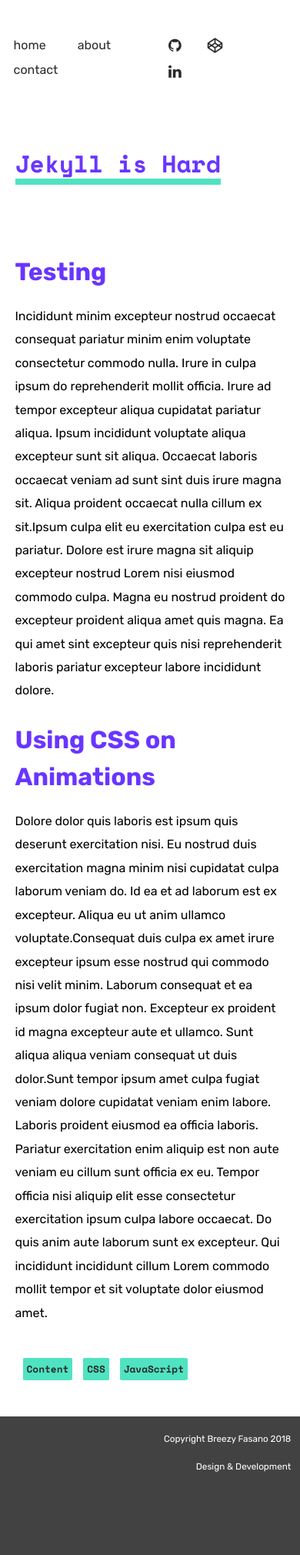
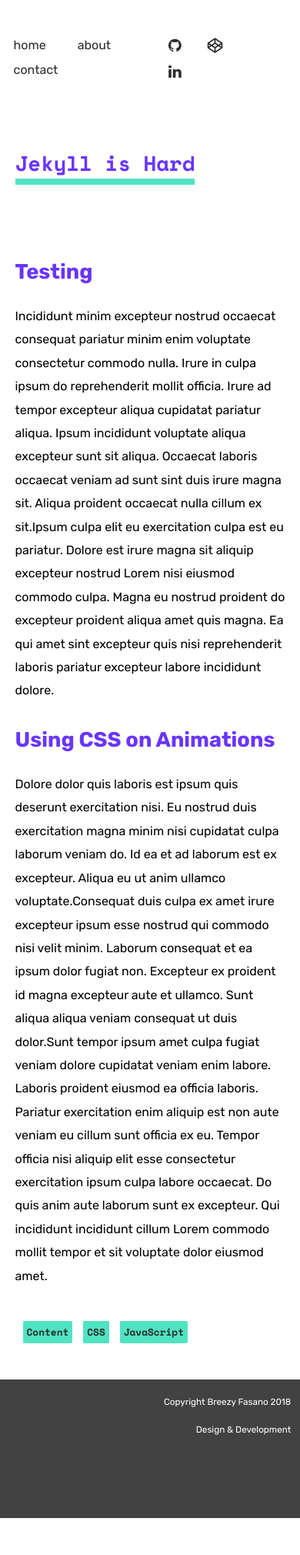
Before and after one commit to breezyfasano/breezyfasano-site, a Jekyll site: the page built from _posts/2018-09-14-Jekyll-Sucks.md, in a window 390 px wide. Shown: the whole page at 77% size. Built offline with Jekyll 4.4.1, drawn with Linux system fonts in a browser that asks for light colours; nearby versions of some CDN libraries; after the commit the page ends 1972 px from its top, so only the background shows below that.

Commit message:
more mobile typography improvements

```diff
--- a/_sass/_desktop-only.scss
+++ b/_sass/_desktop-only.scss
@@ -43,6 +43,13 @@
         font-size: 4.1vw;
     }
 
+    // post content styling
+    .post-content {
+        h2 {
+            font-size: 2rem;
+        }
+    }
+
     // footer.html styling
     .footer {
         font-size: 1vw;
--- a/_sass/_page.scss
+++ b/_sass/_page.scss
@@ -1,6 +1,6 @@
 .page-header { // also class used for post titles
     font-family: $headerfont;
-    font-size: 8vw;
+    font-size: 7vw;
     color: $electricpurp;
     display: inline-block;
     margin: 0 0 5vw 0vw;
--- a/_sass/_posts.scss
+++ b/_sass/_posts.scss
@@ -38,7 +38,7 @@ body:not(a) {
     }
 
     h2 {
-        font-size:2rem;
+        font-size:1.7rem;
         color: $electricpurp;
     }
 
--- a/css/styles.scss
+++ b/css/styles.scss
@@ -98,7 +98,7 @@ a {
 .intro-desc p {
     font-family: $basefont;
     color: #fff;
-    line-height: 4vh;
+    line-height: 1.7rem;
     text-align: justify;
     padding: 25px 6vw 25px 6vw;
     letter-spacing: 1px;
```
